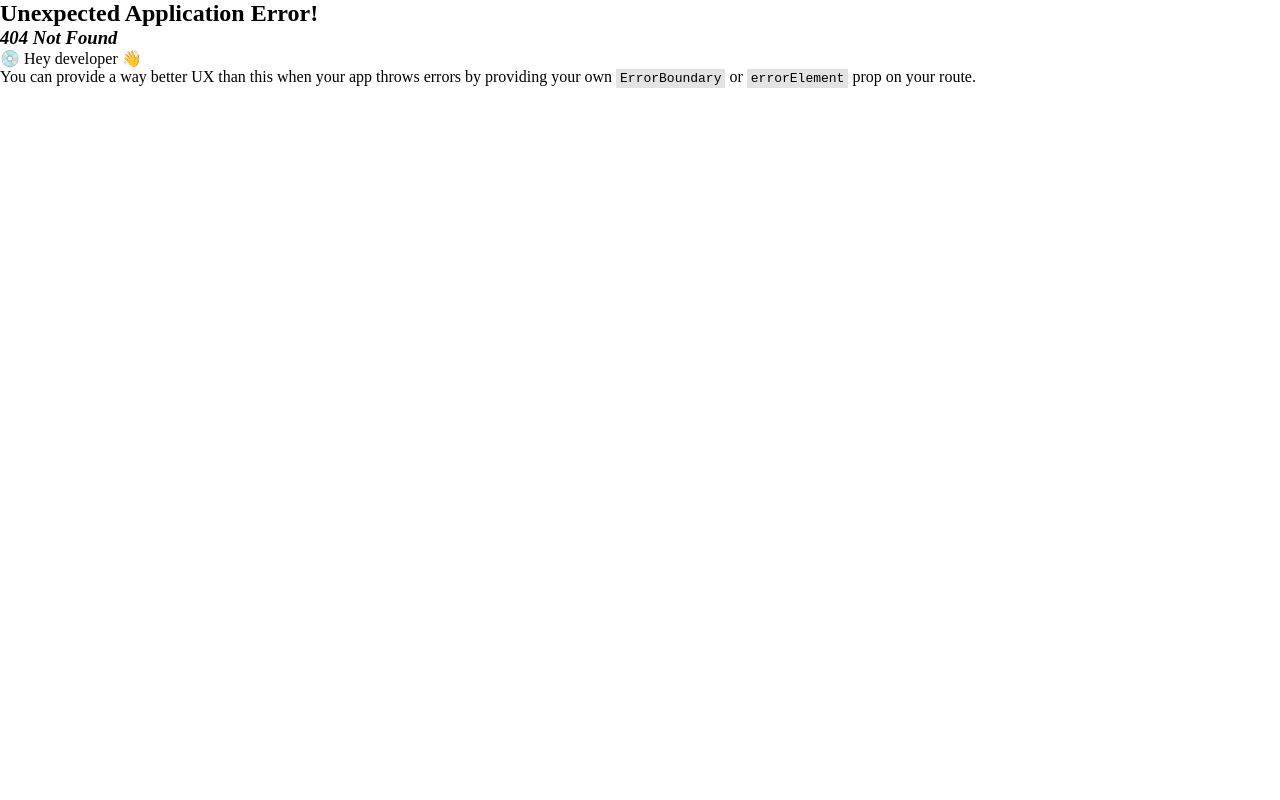
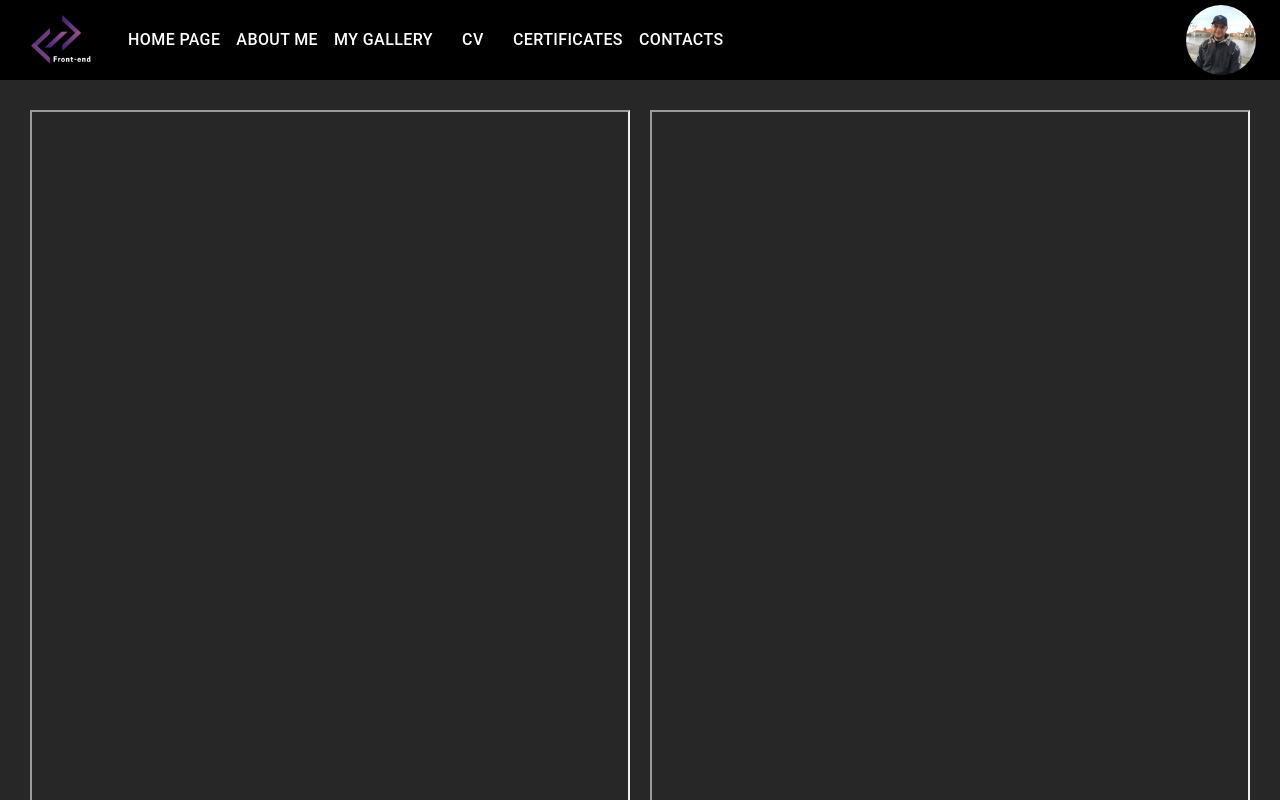
Before and after one commit to Eduardd97/website-business-card, a React (Vite) app: page /CV-and-CoverLetter in a window 1280 px wide. Before the commit this address had no page. Shown: the top 800 px of the page. Built offline with nearby package versions, Linux system fonts and the light colour scheme.

Commit message:
add CV page

```diff
--- a/src/components/AboutMe/AboutMe.css
+++ b/src/components/AboutMe/AboutMe.css
@@ -120,7 +120,7 @@
     position: absolute; /* Позиционируем текст поверх картинки */
     top: 50%; /* Центрируем по вертикали */
     left: 50%; /* Центрируем по горизонтали */
-    transform: translate(-55%, -50%); /* Центрирование текста */
+    transform: translate(-59%, -50%); /* Центрирование текста */
     color: white; /* Цвет текста */
     background-color: rgba(0, 0, 0, 0.7); /* Полупрозрачный фон для текста */
     border-radius: 5px; /* Скругление углов */
--- /dev/null
+++ b/src/components/CV/CV.css
@@ -0,0 +1,22 @@
+.CV-conteyner {
+    display: flex;
+    width: 100%;
+    height: max-content;
+    background-color: #272727;
+}
+
+.CV-conteyner .CV {
+    display: grid;
+    grid-template-columns: repeat(auto-fill, minmax(500px, 1fr));
+    padding: 30px;
+    width: 100%;
+    height: 1000px;
+    gap: 20px;
+}
+
+@media (max-width: 550px) {
+    .CV-conteyner .CV {
+        display: flex;
+        flex-direction: column;
+    }
+}
--- /dev/null
+++ b/src/components/CV/CV.jsx
@@ -0,0 +1,70 @@
+import Footer from "../Footer/Footer";
+
+import "./CV.css";
+
+import CV_En from "../../assets/documents/Eduard_ CV.pdf";
+import Header from "../Header/Header";
+import coverLetter_En from "../../assets/documents/Eduard-cover-letter.pdf";
+import { useEffect, useState } from "react";
+
+export const CV = () => {
+    const [zoom, setZoom] = useState(60);
+
+    // Function to determine zoom depending on screen width
+    const updateZoom = () => {
+        const screenWidth = window.innerWidth;
+
+        screenWidth < 550 ? setZoom(80) : setZoom(60);
+    };
+
+    useEffect (() => {
+        updateZoom();
+
+        // Add a listener for window resizing
+        window.addEventListener("resize", updateZoom);
+
+        return () => {
+            // Remove the listener when the component is unmounted
+            window.removeEventListener("resize", updateZoom);
+        };
+
+    }, [])
+
+    return (
+        <div>
+            <Header />
+
+            <div className='CV-conteyner'>
+                <section className='CV'>
+                    <iframe src={`${CV_En}#zoom=${zoom}`} width='100%' height='100%'>
+                        Ваш браузер не поддерживает отображение PDF. Вы можете
+                        скачать файл
+                        <a href={CV_En} target='_blank' download={CV_En}>
+                            здесь
+                        </a>
+                        .
+                    </iframe>
+
+                    <iframe
+                        src={`${coverLetter_En}#zoom=${zoom}`}
+                        width='100%'
+                        height='100%'
+                    >
+                        Ваш браузер не поддерживает отображение PDF. Вы можете
+                        скачать файл
+                        <a
+                            href={coverLetter_En}
+                            target='_blank'
+                            download={coverLetter_En}
+                        >
+                            здесь
+                        </a>
+                        .
+                    </iframe>
+                </section>
+            </div>
+
+            <Footer />
+        </div>
+    );
+};
--- a/src/components/Header/Header.jsx
+++ b/src/components/Header/Header.jsx
@@ -31,7 +31,8 @@ function Header() {
     const routers = [
         { title: "Home Page", path: "/" },
         { title: "About me", path: "/about-me" },
-        { title: "CV", path: "#" },
+        { title: "My Gallery", path: "/gallery" },
+        { title: "CV", path: "/CV-and-CoverLetter" },
         { title: "Certificates", path: "#" },
         { title: "Contacts", path: "#" },
     ];
@@ -164,7 +165,7 @@ function Header() {
                                     to={routPage.path}
                                     style={{
                                         textDecoration: "none",
-                                        fontSize: "20px",
+                                        fontSize: "16px",
                                         color: "#fff",
                                     }}
                                 >
--- a/src/components/HomePage/HomePage.css
+++ b/src/components/HomePage/HomePage.css
@@ -55,7 +55,9 @@
 }
 
 .home-page-box .brief-information .brief-information-about-me h1 {
-    font-size: 80px;
+    font-size: 70px;
+    text-align: left;
+    width: 100%;
 }
 
 .home-page-box .cards {
--- a/src/components/HomePage/HomePage.jsx
+++ b/src/components/HomePage/HomePage.jsx
@@ -16,7 +16,7 @@ export const HomePage = () => {
     const routers = [
         { title: "My Gallery", path: "/gallery" },
         { title: "About me", path: "/about-me" },
-        { title: "CV", path: "#" },
+        { title: "CV", path: "/CV-and-CoverLetter" },
         { title: "Certificates", path: "#" },
         { title: "Contacts", path: "#" },
     ];
@@ -47,7 +47,7 @@ export const HomePage = () => {
                 />
 
                 <article className='brief-information-about-me'>
-                    <h1>Eduard Kozeichuk</h1>
+                    <h1>Junior Front-end Developer</h1>
                     <p>
                         Lorem ipsum dolor sit amet, consectetur adipisicing
                         elit. Fuga ad laudantium rerum consequatur magni maiores
--- a/src/router.jsx
+++ b/src/router.jsx
@@ -2,11 +2,13 @@ import { createBrowserRouter } from "react-router-dom";
 import { HomePage } from "./components/HomePage/HomePage";
 import { Gallery } from "./components/Gallery/Gallery";
 import { AboutMe } from "./components/AboutMe/AboutMe";
+import { CV } from "./components/CV/CV";
 
 const router = createBrowserRouter([
     { path: "/", element: <HomePage /> },
     { path: "/gallery", element: <Gallery /> },
     { path: "/about-me", element: <AboutMe /> },
+    { path: "/CV-and-CoverLetter", element: <CV /> },
 ]);
 
-export default router
+export default router;
```
Also changed, not shown: 2 other files (tests, documents, lock files or other folders).
